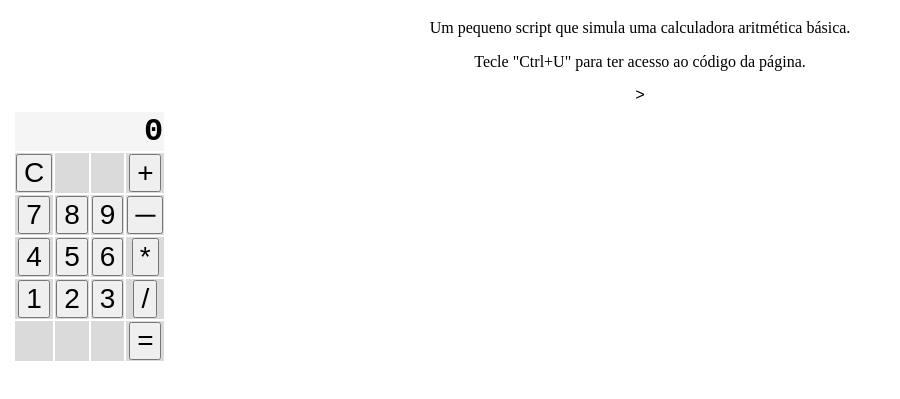
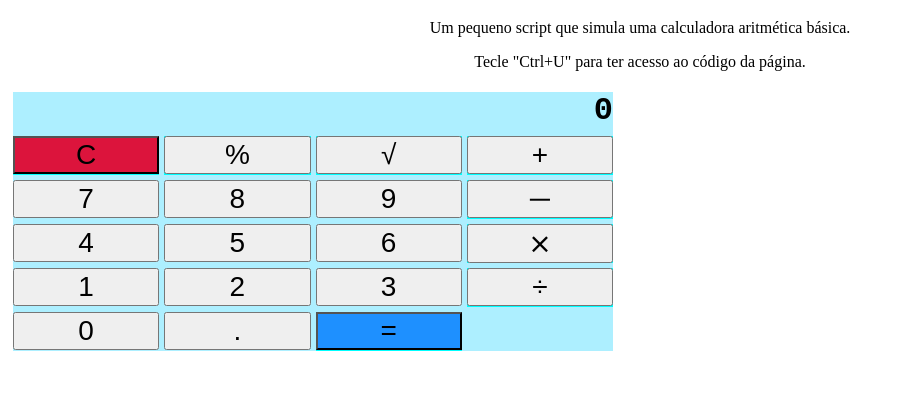
Before and after one commit to geovanilopesdias/common_calculators, a plain HTML site: page calculator.html in a window 1280 px wide. Shown: the part 61-460 px from the top of the page, without its empty margins (0-900 px from the left). Drawn offline with Linux system fonts and the light colour scheme.

Commit message:
Update calculator.html

```diff
--- a/calculator.html
+++ b/calculator.html
@@ -6,33 +6,63 @@
             body{
                 text-align: center;
             }
-            div#calc{
+
+            div#container{
+                width: 600px;
                 font-family: 'Courier New', Courier, monospace;
-
-            }
-            table{
                 font-size: 32px;
+                font-weight: bold;
+                color: black;
+                background-color: rgb(173, 239, 255);
                 border-width: thick;
                 border-color: white;
                 border-style: solid;
                 border-radius: 5px;
+
+                display: grid;
+                justify-content: center;
+                grid-gap: 5px 5px;
+                grid-template-columns: 1fr 1fr 1fr 1fr;
+                grid-template-rows: 1fr 1fr 1fr 1fr 1fr 1fr;
+
             }
-            td{
-                color: black;
-                font-weight: bold;
-                text-align: center;
-                background-color: rgb(218, 218, 218);
-            }
-            td#display{
-                background-color: whitesmoke;
+            div.display{
                 text-align: right;
             }
-            td.sign{
-                text-decoration: blink;
+            div.esp_btn{
+                text-decoration: wavy;
+                background-color: aqua;
             }
-            button{
-                font-size: 28px;
+            div.num_btn{
+                text-decoration: wavy;
+
             }
+            div#container button{
+                font-size: 28px; width: 100%;
+            }
+
+            /*Disposição dos botões*/
+            #display{grid-column: 1 / 5; grid-row: 1;}
+            #clear{grid-column: 1; grid-row: 2; background-color: crimson;}
+            #percentage{grid-column: 2; grid-row: 2;}
+            #square_root{grid-column: 3; grid-row: 2;}
+            #sum{grid-column: 4; grid-row: 2;}
+            #sev_btn{grid-column: 1; grid-row: 3;}
+            #eig_btn{grid-column: 2; grid-row: 3;}
+            #nin_btn{grid-column: 3; grid-row: 3;}
+            #subtract{grid-column: 4; grid-row: 3;}
+            #fou_btn{grid-column: 1; grid-row: 4;}
+            #fiv_btn{grid-column: 2; grid-row: 4;}
+            #six_btn{grid-column: 3; grid-row: 4;}
+            #multiply{grid-column: 4; grid-row: 4;}
+            #one_btn{grid-column: 1; grid-row: 5;}
+            #two_btn{grid-column: 2; grid-row: 5;}
+            #thr_btn{grid-column: 3; grid-row: 5;}
+            #divide{grid-column: 4; grid-row: 5;}
+            #zer_btn{grid-column: 1; grid-row: 6;}
+            #dot_btn{grid-column: 2; grid-row: 6;}
+            #answer{grid-column: 3 / 5; grid-row: 6; background-color: dodgerblue;}
+
          </style>
          <meta charset="utf-8">
          <meta name="color-scheme" content="dark light">
@@ -41,44 +71,112 @@
         <h1>Calculadora básica</h1>
         <p>Um pequeno script que simula uma calculadora aritmética básica.</p>
         <p>Tecle "Ctrl+U" para ter acesso ao código da página.</p>
-        <div id="calc">
-        <table> <!--Alterar para grid: https://www.treinaweb.com.br/blog/css-grid-um-guia-interativo-parte-1-containers-->>
-            <tr>
-                <td id="display" colspan="4">0</td>
-            </tr>
-            <tr>
-                <td><button id="clear">C</button></td>
-                <td></td>
-                <td></td>
-                <td class="sign"><button id="sum">+</button></td>
-            </tr>
-            <tr>
-                <td><button id="sev_btn">7</button></td>
-                <td><button id="eig_btn">8</button></td>
-                <td><button id="nin_btn">9</button></td>
-                <td class="sign"><button id="subtract">&HorizontalLine;</button></td>
-            </tr>
-            <tr>
-                <td><button id="fou_btn">4</button></td>
-                <td><button id="fiv_btn">5</button></td>
-                <td><button id="six_btn">6</button></td>
-                <td class="sign"><button id="multiply">*</button></td>
-            </tr>
-            <tr>
-                <td><button id="one_btn">1</button></td>
-                <td><button id="two_btn">2</button></td>
-                <td><button id="thr_btn">3</button></td>
-                <td class="sign"><button id="divide">/</button></td>
-            </tr>
-            <tr>
-                <td></td>
-                <td></td>
-                <td></td>
-                <td class="sign"><button id="answer">=</button></td>
-            </tr>
-        </table>
-    </div>
+        <div id="container">
+            <div class="display" id="display">0</div>
+            <div class="esp_btn"><button id="clear">C</button></div>
+            <div class="esp_btn"><button id="pecentage">%</button></div>
+            <div class="esp_btn"><button id="square_root">&Sqrt;</button></div>
+            <div class="esp_btn"><button id="sum">+</button></div>
+            <div class="num_btn"><button id="sev_btn">7</button></div>
+            <div class="num_btn"><button id="eig_btn">8</button></div>
+            <div class="num_btn"><button id="nin_btn">9</button></div>
+            <div class="esp_btn"><button id="subtract">&HorizontalLine;</button></div>
+            <div class="num_btn"><button id="fou_btn">4</button></div>
+            <div class="num_btn"><button id="fiv_btn">5</button></div>
+            <div class="num_btn"><button id="six_btn">6</button></div>
+            <div class="esp_btn"><button id="multiply">&Cross;</button></div>
+            <div class="num_btn"><button id="one_btn">1</button></div>
+            <div class="num_btn"><button id="two_btn">2</button></div>
+            <div class="num_btn"><button id="thr_btn">3</button></div>
+            <div class="esp_btn"><button id="divide">&divide;</button></div>
+            <div class="num_btn"><button id="zer_btn">0</button></div>
+            <div class="num_btn"><button id="dot_btn">.</button></div>
+            <div class="esp_btn"><button id="answer">=</button></div>
+        </div>
     <script>
+        /*Variables declarations*/
+        const displayContent = document.getElementById("display");
+        const numberBtn = document.querySelectorAll('.num_btn');
+        const especialBtn = document.querySelectorAll('.esp_btn');
+        const operations = {SUM: '+', SUBTRACT: '-', MULTIPLY: '*', DIVIDE: '/', PERCENTAGE: '%', SQUARE_ROOT: '√'};
+        let currentDisplayValue = '0';
+        let auxMemoryValue = 0;
+        let currentOperation = null;
+
+        numberBtn.forEach((button) => {
+            button.addEventListener("click", () => {
+                let btnValue = button.textContent;
+                if (btnValue === '.' && currentDisplayValue.includes('.')) {
+                    alert('A floating point was already inserted.')
+                    return;
+                }
+
+                if(currentDisplayValue === "0"){
+                    currentDisplayValue = btnValue;
+                }
+
+                else{
+                    currentDisplayValue += btnValue;
+                }
+                displayContent.textContent = currentDisplayValue;
+
+            });
+        });
+
+
+        especialBtn.forEach((button) => {
+            button.addEventListener("click", () =>{
+                const btnValue = button.textContent; // Verificar por que button.id não funciona...
+                let isTheFirstCalculation = true;
+
+                function sumUp(){
+                    currentOperation = operations.SUM;
+
+                    if(isTheFirstCalculation){
+                        isTheFirstCalculation = false;
+                        auxMemoryValue = Number(currentDisplayValue);
+                        console.log('auxMemoryValue:', auxMemoryValue);
+                        currentDisplayValue = '0';
+                    }
+                    else{
+                        auxMemoryValue += Number(currentDisplayValue);
+                        currentDisplayValue = '0';
+                    }
+                    displayContent.textContent = currentDisplayValue;
+                }
+
+
+                function resolveIt(){
+                    if(currentOperation != null){
+                        switch(currentOperation){
+                            case operations.SUM: sumUp(); break;
+                        }
+                    }
+                    else{
+                        alert('Oops! It wasn\'t started any operation, pal!');
+                    }
+
+                }
+
+                switch(btnValue){
+                    case '+': sumUp(); break;
+                    case '&HorizontalLine;': break;
+                    case '&Cross;': break;
+                    case '&divide;': break;
+                    case '&Sqrt;': break;
+                    case '%;': break;
+                    case '=': resolveIt(); break;
+                    case 'C':
+                        currentDisplayValue = '0';
+                        displayContent.textContent = currentDisplayValue;
+                        isTheFirstCalculation = true;
+                        auxMemoryValue = 0;
+                        currentOperation = null;
+                        break;
+
+                }
+            });
+        });
 
     </script>
     </body>
```
